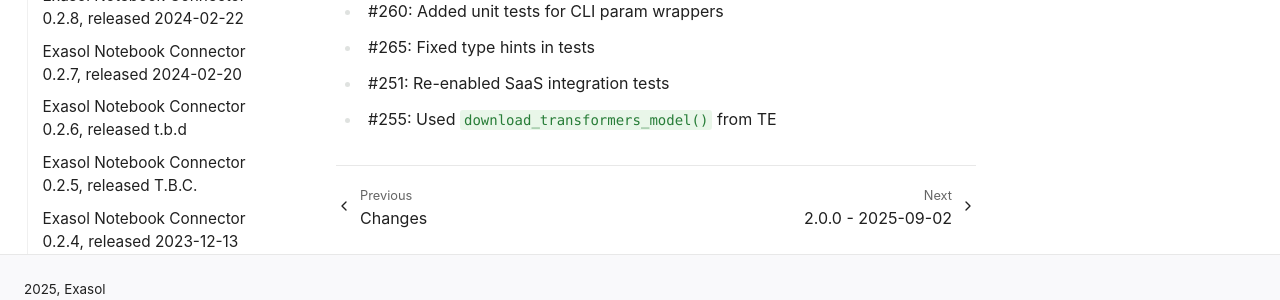
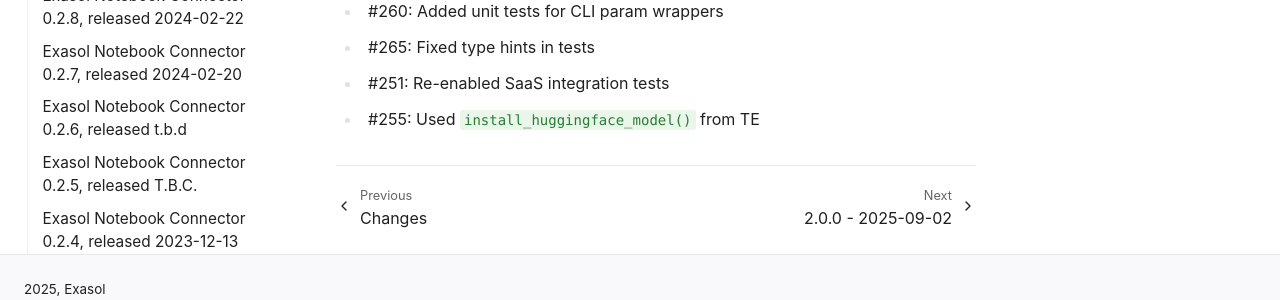
Before and after one commit to exasol/notebook-connector, a Sphinx documentation site: the page built from doc/changes/unreleased.md, in a window 1280 px wide and 900 px high, scrolled down 458 px. Shown: the part 565-865 px from the top of the window. Built offline with Sphinx 7.4.7, drawn with Linux system fonts in a browser that asks for light colours.

Commit message:
Updated changelog

```diff
--- a/doc/changes/unreleased.md
+++ b/doc/changes/unreleased.md
@@ -27,4 +27,4 @@
 * #260: Added unit tests for CLI param wrappers
 * #265: Fixed type hints in tests
 * #251: Re-enabled SaaS integration tests
-* #255: Used `download_transformers_model()` from TE
+* #255: Used `install_huggingface_model()` from TE
```
